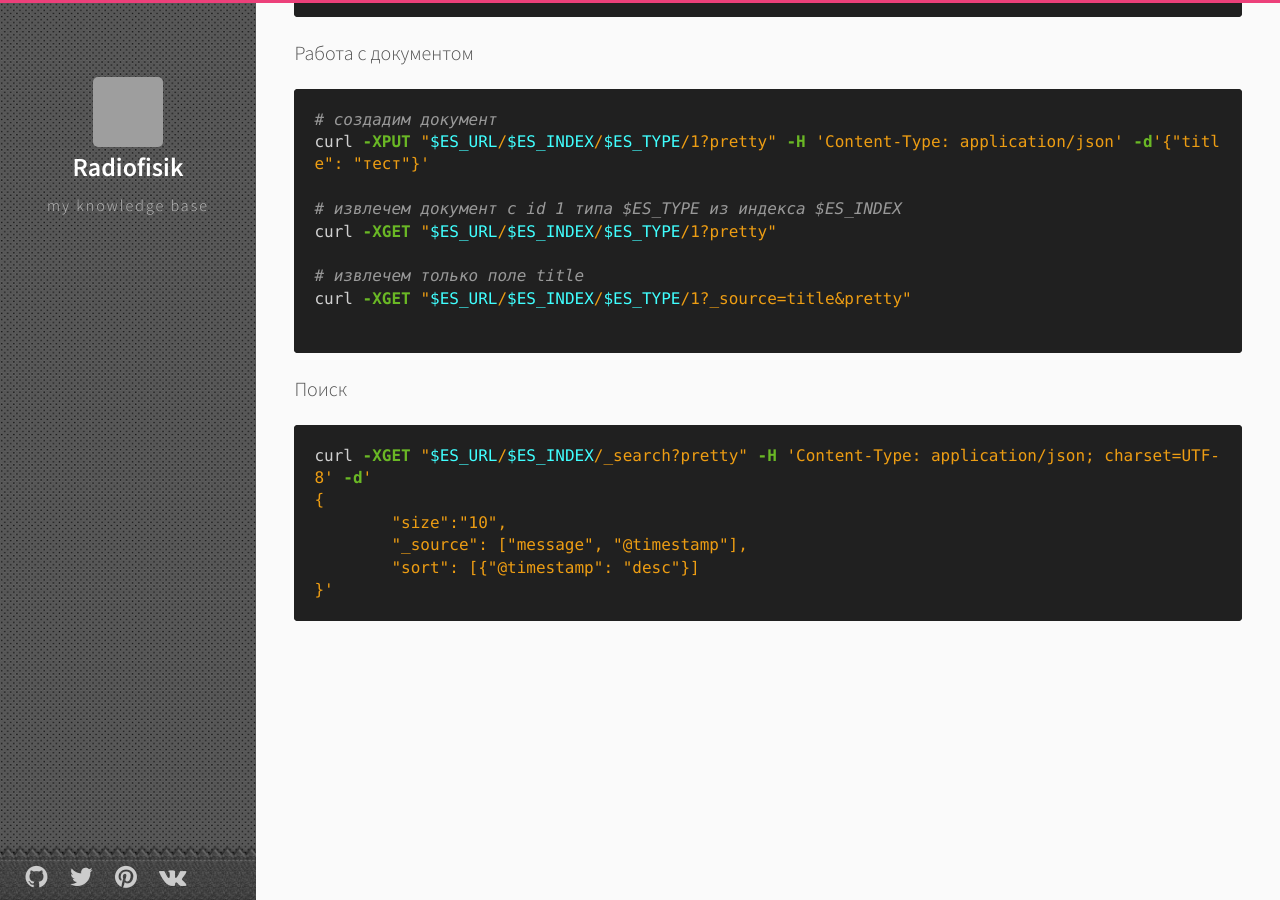
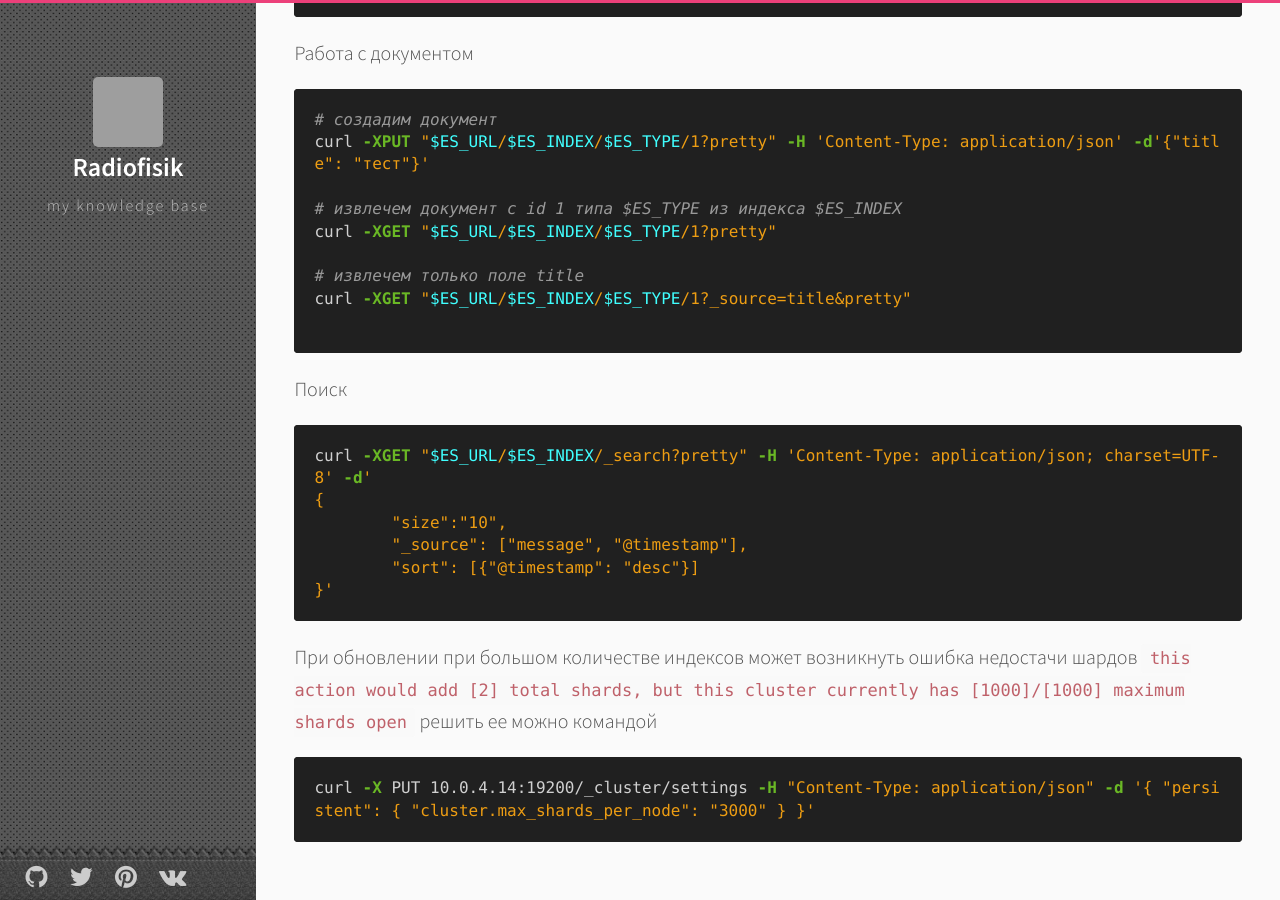
Before and after one commit to Radiofisik/radiofisik.github.io, a Jekyll site: the page built from _posts/elasticSearch/2019-07-11-elastic.md, in a window 1280 px wide and 900 px high, scrolled down 9151 px. Built offline with Jekyll 4.4.1, drawn with Linux system fonts in a browser that asks for light colours; comment, search, counter and statistics services are not loaded; grey boxes are pictures that could not be loaded.

Commit message:
add shards https://github.com/wazuh/wazuh-puppet/issues/222

````diff
--- a/_posts/elasticSearch/2019-07-11-elastic.md
+++ b/_posts/elasticSearch/2019-07-11-elastic.md
@@ -405,3 +405,9 @@ curl -XGET "$ES_URL/$ES_INDEX/_search?pretty" -H 'Content-Type: application/json
 	"sort": [{"@timestamp": "desc"}]
 }'
 ```
+
+При обновлении при большом количестве индексов может возникнуть ошибка недостачи шардов `this action would add [2] total shards, but this cluster currently has [1000]/[1000] maximum shards open` решить ее можно командой
+
+```bash
+curl -X PUT 10.0.4.14:19200/_cluster/settings -H "Content-Type: application/json" -d '{ "persistent": { "cluster.max_shards_per_node": "3000" } }'
+```
````
